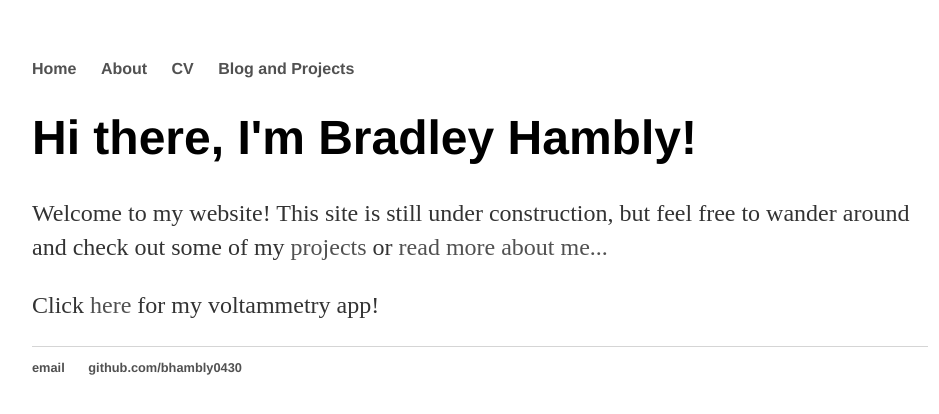
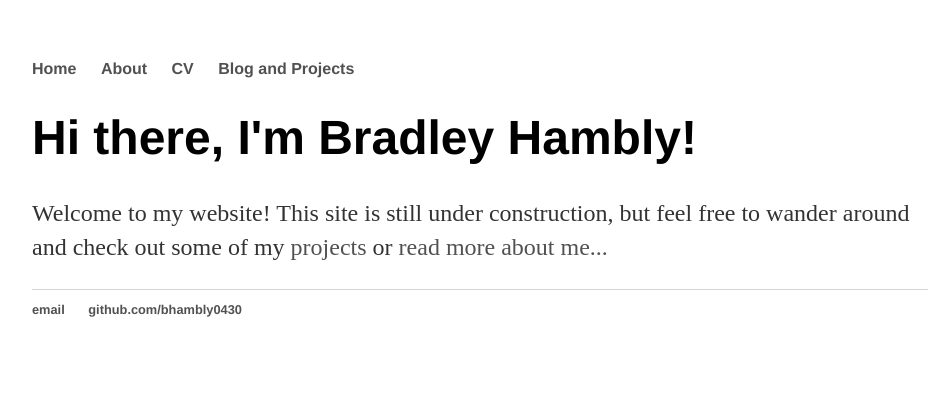
Before and after one commit to bhambly0430/bhambly0430.github.io, a Jekyll site: the page built from index.html, in a window 1280 px wide. Shown: the top 414 px of the page, without its empty margins (160-1099 px from the left). Built offline with Jekyll 4.4.1, drawn with Linux system fonts in a browser that asks for light colours.

Commit message:
Update index.html

```diff
--- a/index.html
+++ b/index.html
@@ -5,5 +5,5 @@ title: Bradley Hambly
 <div class="blurb">
 	<h1>Hi there, I'm Bradley Hambly!</h1>
 	<p>Welcome to my website!  This site is still under construction, but feel free to wander around and check out some of my <a href="/blog">projects</a> or <a href="/about">read more about me...</a></p>
-	<p>Click <a href = 'https://github.com/bhambly0430/Voltammogram_App'>here</a> for my voltammetry app!</p>
+
 </div><!-- /.blurb -->
```
